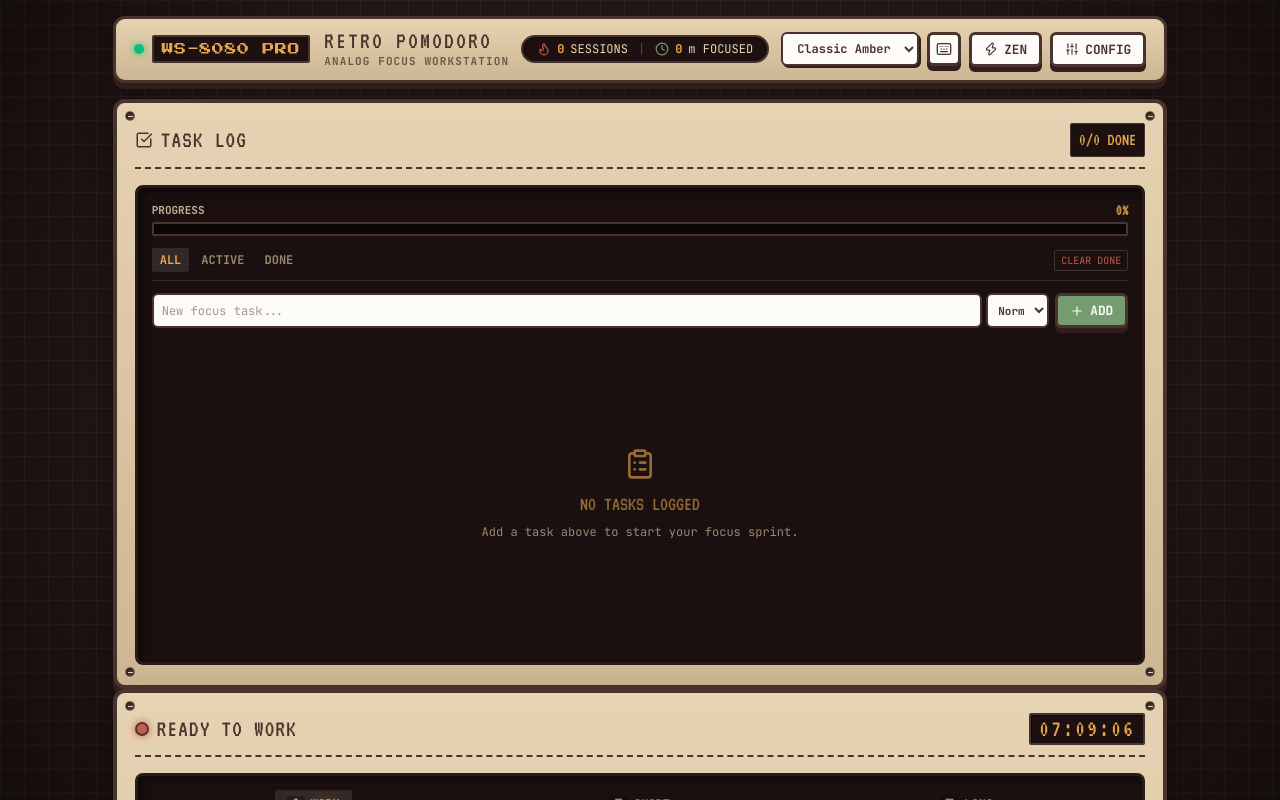
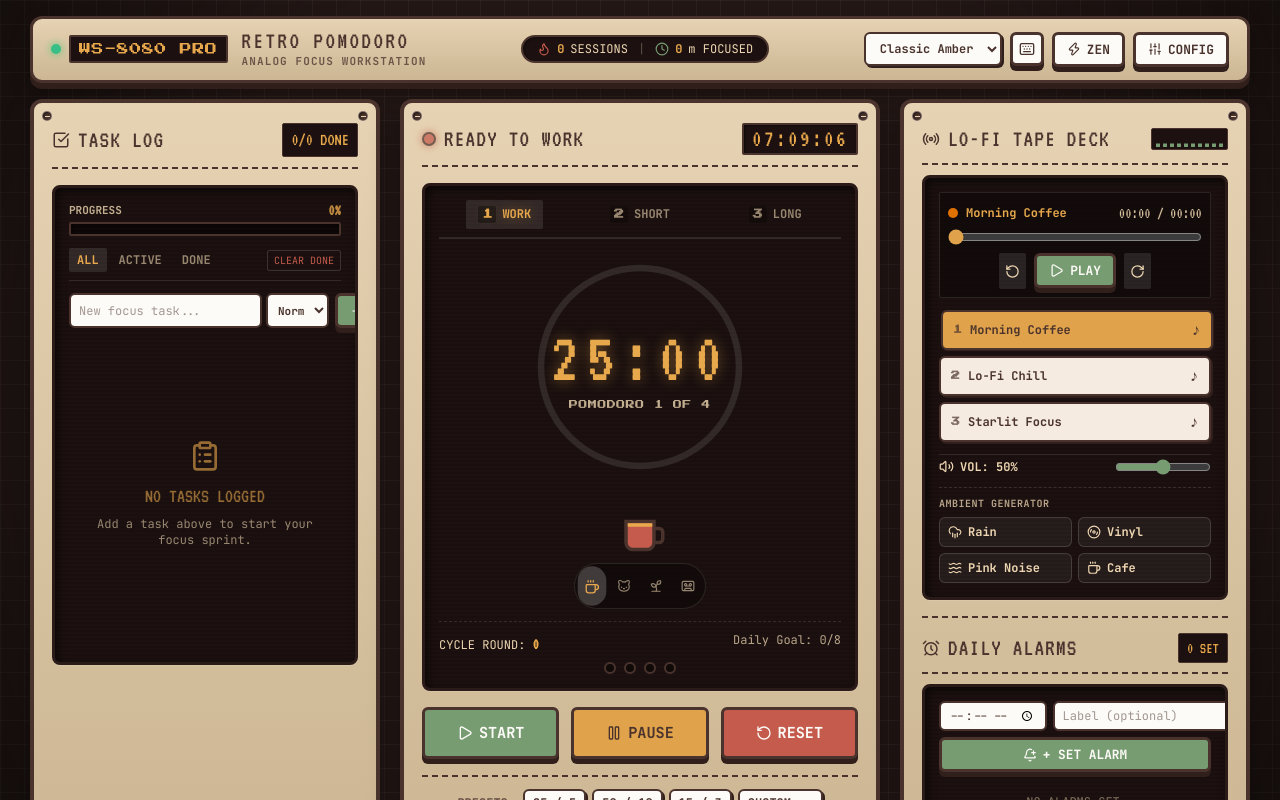
Before and after one commit to thatsyed/retro-pomodoro, a React (Vite) app: page / in a window 1280 px wide. Shown: the top 800 px of the page. Built offline with nearby package versions, Linux system fonts and the light colour scheme.

Commit message:
fix: redo lo-fi tape deck and position main pomodoro timer in center with audio & alarms on right

```diff
--- a/src/App.jsx
+++ b/src/App.jsx
@@ -1,4 +1,4 @@
-import React, { useState, useEffect, useCallback } from 'react';
+import React, { useState, useEffect } from 'react';
 import { StationHeader } from './components/header/StationHeader';
 import { TimerDeck } from './components/timer/TimerDeck';
 import { TaskDeck } from './components/tasks/TaskDeck';
@@ -14,7 +14,6 @@ import { useTaskManager } from './hooks/useTaskManager';
 import { useAlarmManager } from './hooks/useAlarmManager';
 import { useWakeLock } from './hooks/useWakeLock';
 import { DEFAULT_SETTINGS } from './types';
-import { SvgIcon } from './components/common/SvgIcon';
 
 export function App() {
   // 1. Persistent State
@@ -35,13 +34,13 @@ export function App() {
 
   // Apply Theme & Scanlines to document root
   useEffect(() => {
-    document.documentElement.setAttribute('data-theme', settings.theme || 'classic');
-    document.body.classList.toggle('no-scanlines', settings.scanlines === false);
+    document.documentElement.setAttribute('data-theme', settings?.theme || 'classic');
+    document.body.classList.toggle('no-scanlines', settings?.scanlines === false);
     document.body.classList.toggle('zen-mode', zenMode);
-  }, [settings.theme, settings.scanlines, zenMode]);
+  }, [settings?.theme, settings?.scanlines, zenMode]);
 
   // 2. Audio Engine
-  const audioEngine = useAudioEngine(settings, setSettings);
+  const audioEngine = useAudioEngine(settings);
 
   // 3. Pomodoro Timer
   const timer = usePomodoroTimer(
@@ -50,7 +49,7 @@ export function App() {
     setStats,
     (completedMode) => audioEngine.triggerTimerComplete(completedMode),
     () => {
-      if (settings.tickingEnabled) audioEngine.triggerClick();
+      if (settings?.tickingEnabled) audioEngine.triggerClick();
     }
   );
 
@@ -151,10 +150,10 @@ export function App() {
 
       {/* Top Station Hardware Header */}
       <StationHeader
-        theme={settings.theme || 'classic'}
+        theme={settings?.theme || 'classic'}
         onSelectTheme={handleSelectTheme}
-        todayPomos={stats.todayPomos || 0}
-        todayFocusMinutes={stats.todayFocusMinutes || 0}
+        todayPomos={stats?.todayPomos || 0}
+        todayFocusMinutes={stats?.todayFocusMinutes || 0}
         zenMode={zenMode}
         onToggleZenMode={() => {
           audioEngine.triggerClick();
@@ -219,7 +218,7 @@ export function App() {
         </button>
       </nav>
 
-      {/* Main 3-Deck Workstation Layout */}
+      {/* Main 3-Deck Workstation Layout: Left = Tasks, Center = Pomodoro Timer, Right = Audio & Alarms */}
       <main className="workstation-container" id="workstation-container">
         {/* LEFT DECK: Task Operations Log */}
         <div className={mobileTab === 'deck-tasks' ? 'block' : 'hidden md:block'}>
@@ -235,8 +234,8 @@ export function App() {
           />
         </div>
 
-        {/* CENTER DECK: Primary Pomodoro Engine */}
-        <div className={mobileTab === 'deck-timer' ? 'block' : 'hidden md:block'}>
+        {/* CENTER DECK: Primary Pomodoro Engine (Main Product) */}
+        <div className={`deck-center-wrapper ${mobileTab === 'deck-timer' ? 'block' : 'hidden md:block'}`}>
           <TimerDeck
             currentMode={timer.currentMode}
             timerState={timer.timerState}
@@ -244,7 +243,7 @@ export function App() {
             strokeDashoffset={timer.strokeDashoffset}
             completedSessions={timer.completedSessions}
             currentClock={alarmManager.currentClock}
-            activeSprite={settings.activeSprite || 'mug'}
+            activeSprite={settings?.activeSprite || 'mug'}
             onSelectSprite={handleSelectSprite}
             onSwitchMode={(mode) => {
               audioEngine.triggerClick();
@@ -264,11 +263,11 @@ export function App() {
             }}
             onApplyPreset={handleApplyPreset}
             onOpenCustomSettings={() => setIsSettingsOpen(true)}
-            dailyGoal={settings.dailyGoal || 8}
+            dailyGoal={settings?.dailyGoal || 8}
           />
         </div>
 
-        {/* RIGHT DECK: Lo-Fi Tape Deck & Alarms */}
+        {/* RIGHT DECK: Audio & Alarms Subsystem */}
         <div className={mobileTab === 'deck-aux' ? 'block' : 'hidden md:block'}>
           <AudioDeck
             isPlayingMusic={audioEngine.isPlayingMusic}
@@ -276,8 +275,15 @@ export function App() {
             currentTrack={audioEngine.currentTrack}
             musicVolume={audioEngine.musicVolume}
             onSetMusicVolume={audioEngine.setMusicVolume}
+            currentTime={audioEngine.currentTime}
+            duration={audioEngine.duration}
+            isMuted={audioEngine.isMuted}
+            onToggleMute={audioEngine.toggleMute}
+            onSeek={audioEngine.seek}
             onToggleMusic={audioEngine.toggleMusic}
-            onSelectTrack={audioEngine.selectTrack}
+            onSelectTrack={audioEngine.playTrack}
+            onNextTrack={audioEngine.nextTrack}
+            onPrevTrack={audioEngine.prevTrack}
             activeAmbient={audioEngine.activeAmbient}
             onToggleAmbient={audioEngine.toggleAmbient}
             alarms={alarmManager.alarms}
@@ -296,6 +302,7 @@ export function App() {
           <span><kbd>R</kbd> RESET</span>
           <span><kbd>Z</kbd> ZEN MODE</span>
           <span><kbd>W</kbd>/<kbd>S</kbd>/<kbd>L</kbd> MODES</span>
+          <span><kbd>M</kbd> MUSIC</span>
           <span><kbd>?</kbd> SHORTCUTS</span>
         </div>
         <div className="text-[10px] tracking-wider opacity-60">
--- a/src/components/audio/AudioDeck.jsx
+++ b/src/components/audio/AudioDeck.jsx
@@ -5,6 +5,7 @@ import { AlarmList } from './AlarmList';
 import { RetroButton } from '../common/RetroButton';
 import { SvgIcon } from '../common/SvgIcon';
 import { MUSIC_TRACKS } from '../../types';
+import { formatTime } from '../../utils/formatters';
 
 export function AudioDeck({
   isPlayingMusic,
@@ -12,8 +13,15 @@ export function AudioDeck({
   currentTrack,
   musicVolume,
   onSetMusicVolume,
+  currentTime = 0,
+  duration = 0,
+  isMuted = false,
+  onToggleMute,
+  onSeek,
   onToggleMusic,
   onSelectTrack,
+  onNextTrack,
+  onPrevTrack,
   activeAmbient,
   onToggleAmbient,
   alarms,
@@ -22,6 +30,8 @@ export function AudioDeck({
   onDeleteAlarm,
   isAudioPlaying
 }) {
+  const progressPercent = duration > 0 ? (currentTime / duration) * 100 : 0;
+
   return (
     <section
       className="console-deck deck-side deck-aux-panel relative flex flex-col gap-4"
@@ -33,7 +43,7 @@ export function AudioDeck({
       <span className="chassis-screw screw-bl" />
       <span className="chassis-screw screw-br" />
 
-      {/* Submodule 1: Lo-Fi Tape Deck & Ambient */}
+      {/* Submodule 1: Lo-Fi Tape Deck */}
       <div className="flex flex-col gap-2.5">
         <div className="flex justify-between items-center border-b-2 border-dashed border-[var(--color-border)] pb-2">
           <div className="flex items-center gap-2">
@@ -45,8 +55,68 @@ export function AudioDeck({
           <Equalizer isPlaying={isAudioPlaying} />
         </div>
 
-        <div className="deck-screen flex flex-col gap-2.5">
-          {/* Track Selection Buttons */}
+        <div className="deck-screen flex flex-col gap-3">
+          {/* Cassette Graphic & Now Playing Status */}
+          <div className="bg-black/30 border border-white/10 rounded-xs p-2 flex flex-col gap-2 z-[6]">
+            <div className="flex items-center justify-between">
+              <div className="flex items-center gap-2">
+                <span className={`w-2.5 h-2.5 rounded-full ${isPlayingMusic ? 'bg-emerald-400 shadow-[0_0_8px_#34d399] animate-pulse' : 'bg-amber-600'}`} />
+                <span className="font-mono text-xs font-bold text-[var(--color-screen-glow)] truncate max-w-[160px]">
+                  {currentTrack.name}
+                </span>
+              </div>
+              <span className="font-['VT323',monospace] text-base text-[var(--color-screen-text)] tabular-nums opacity-90">
+                {formatTime(Math.floor(currentTime))} / {formatTime(Math.floor(duration))}
+              </span>
+            </div>
+
+            {/* Track Progress Scrubber */}
+            <div className="flex items-center gap-2">
+              <input
+                type="range"
+                min="0"
+                max="100"
+                step="0.5"
+                value={isNaN(progressPercent) ? 0 : progressPercent}
+                onChange={(e) => onSeek?.(parseFloat(e.target.value))}
+                aria-label="Track progress seek"
+                className="w-full h-2 bg-black/50 rounded-xs accent-[var(--color-warning)] cursor-pointer"
+              />
+            </div>
+
+            {/* Cassette Transport Controls */}
+            <div className="flex items-center justify-center gap-2 pt-1">
+              <button
+                onClick={onPrevTrack}
+                aria-label="Previous track"
+                className="p-1.5 bg-white/10 hover:bg-white/20 rounded-xs text-[var(--color-screen-text)] transition-colors cursor-pointer"
+                title="Previous Track"
+              >
+                <SvgIcon name="RotateCcw" size={15} />
+              </button>
+
+              <RetroButton
+                variant={isPlayingMusic ? 'warning' : 'primary'}
+                size="sm"
+                onClick={onToggleMusic}
+                className="px-4 py-1.5"
+              >
+                <SvgIcon name={isPlayingMusic ? 'Pause' : 'Play'} size={15} />
+                <span>{isPlayingMusic ? 'PAUSE' : 'PLAY'}</span>
+              </RetroButton>
+
+              <button
+                onClick={onNextTrack}
+                aria-label="Next track"
+                className="p-1.5 bg-white/10 hover:bg-white/20 rounded-xs text-[var(--color-screen-text)] transition-colors cursor-pointer"
+                title="Next Track"
+              >
+                <SvgIcon name="RotateCcw" size={15} className="scale-x-[-1]" />
+              </button>
+            </div>
+          </div>
+
+          {/* Track Selector List */}
           <div className="flex flex-col gap-1.5 z-[6]">
             {MUSIC_TRACKS.map((track, idx) => {
               const isActive = idx === currentTrackIndex;
@@ -54,64 +124,52 @@ export function AudioDeck({
                 <button
                   key={track.id}
                   onClick={() => onSelectTrack(idx)}
-                  className={`flex items-center justify-between py-1.5 px-2.5 rounded-[var(--btn-radius)] border-2 border-[var(--color-border)] font-mono text-xs font-bold transition-colors cursor-pointer ${
+                  className={`flex items-center justify-between py-1.5 px-2.5 rounded-[var(--btn-radius)] border-2 border-[var(--color-border)] font-mono text-xs font-bold transition-all cursor-pointer ${
                     isActive
-                      ? 'bg-[var(--color-warning)] text-[var(--color-border)] shadow-[1px_1px_0_var(--color-btn-shadow)]'
+                      ? 'bg-[var(--color-warning)] text-[var(--color-border)] shadow-[1px_1px_0_var(--color-btn-shadow)] translate-x-0.5'
                       : 'bg-[var(--color-card)] text-[var(--color-border)] hover:bg-[var(--color-warning)] shadow-[2px_2px_0_var(--color-btn-shadow)]'
                   }`}
                 >
-                  <span>{track.name}</span>
+                  <div className="flex items-center gap-2 truncate">
+                    <span className="font-['Press_Start_2P',cursive] text-[9px] opacity-70">{idx + 1}</span>
+                    <span className="truncate">{track.name}</span>
+                  </div>
                   <span className="font-['VT323',monospace] text-base">
-                    {isActive && isPlayingMusic ? '♪ PLAYING' : '♪'}
+                    {isActive && isPlayingMusic ? '♪ ACTIVE' : '♪'}
                   </span>
                 </button>
               );
             })}
           </div>
 
-          {/* Status Bar */}
-          <div className="text-xs font-bold text-center py-1 px-2 bg-white/10 rounded-xs text-[var(--color-screen-glow)] z-[6]">
-            {isPlayingMusic ? `Now Playing: ${currentTrack.name}` : `Status: Paused (${currentTrack.name})`}
-          </div>
-
-          {/* Play/Pause Button */}
-          <div className="z-[6]">
-            <RetroButton
-              variant={isPlayingMusic ? 'warning' : 'primary'}
-              size="md"
-              onClick={onToggleMusic}
-              className="w-full"
+          {/* Volume Control Row */}
+          <div className="flex justify-between items-center z-[6] text-xs font-bold pt-1 border-t border-white/10">
+            <button
+              onClick={onToggleMute}
+              className="flex items-center gap-1.5 text-[var(--color-screen-text)] hover:text-[var(--color-warning)] cursor-pointer"
+              title={isMuted ? 'Unmute' : 'Mute'}
             >
-              <SvgIcon name={isPlayingMusic ? 'Pause' : 'Play'} size={16} />
-              <span>{isPlayingMusic ? 'PAUSE MUSIC' : 'PLAY MUSIC'}</span>
-            </RetroButton>
-          </div>
-
-          {/* Volume Slider */}
-          <div className="flex justify-between items-center z-[6] text-xs font-bold">
-            <label htmlFor="music-volume-slider" className="flex items-center gap-1">
-              <SvgIcon name="Volume2" size={14} />
-              <span>VOL: {Math.round(musicVolume * 100)}%</span>
-            </label>
+              <SvgIcon name={isMuted ? 'VolumeX' : 'Volume2'} size={15} />
+              <span>VOL: {isMuted ? 'MUTE' : `${Math.round(musicVolume * 100)}%`}</span>
+            </button>
             <input
-              id="music-volume-slider"
               type="range"
               min="0"
               max="1"
               step="0.05"
-              value={musicVolume}
+              value={isMuted ? 0 : musicVolume}
               onChange={(e) => onSetMusicVolume(parseFloat(e.target.value))}
               aria-label="Music Volume"
-              className="w-28 accent-[var(--color-primary)] cursor-pointer"
+              className="w-24 accent-[var(--color-primary)] cursor-pointer"
             />
           </div>
 
-          {/* Ambient Generator Channels */}
+          {/* Ambient Noise Generator */}
           <AmbientGen activeAmbient={activeAmbient} onToggleAmbient={onToggleAmbient} />
         </div>
       </div>
 
-      {/* Submodule 2: Scheduled Alarms */}
+      {/* Submodule 2: Scheduled Daily Alarms */}
       <div className="flex flex-col gap-2.5 border-t-2 border-dashed border-[var(--color-border)] pt-3.5">
         <div className="flex justify-between items-center border-b-2 border-dashed border-[var(--color-border)] pb-2">
           <div className="flex items-center gap-2">
--- a/src/components/common/SvgIcon.jsx
+++ b/src/components/common/SvgIcon.jsx
@@ -8,6 +8,8 @@ import {
   Pause,
   RotateCcw,
   Volume2,
+  VolumeX,
+  Volume1,
   Radio,
   AlarmClock,
   BellPlus,
@@ -41,6 +43,8 @@ const ICON_MAP = {
   Pause,
   RotateCcw,
   Volume2,
+  VolumeX,
+  Volume1,
   Radio,
   AlarmClock,
   BellPlus,
--- a/src/hooks/useAudioEngine.js
+++ b/src/hooks/useAudioEngine.js
@@ -8,23 +8,60 @@ import {
   createAmbientGenerator
 } from '../utils/audioSynth';
 
-export function useAudioEngine(settings, saveSettings) {
+export function useAudioEngine(settings) {
   const [isPlayingMusic, setIsPlayingMusic] = useState(false);
   const [currentTrackIndex, setCurrentTrackIndex] = useState(0);
-  const [musicVolume, setMusicVolume] = useState(0.4);
+  const [musicVolume, setMusicVolume] = useState(0.5);
+  const [currentTime, setCurrentTime] = useState(0);
+  const [duration, setDuration] = useState(0);
+  const [isMuted, setIsMuted] = useState(false);
   const [activeAmbient, setActiveAmbient] = useState(null);
+  const [ambientVolume, setAmbientVolume] = useState(0.4);
 
   const audioRef = useRef(null);
   const ambientGenRef = useRef(null);
 
-  // Initialize background music element
+  // Initialize background audio element
   useEffect(() => {
     const audio = new Audio();
-    audio.loop = true;
+    audio.preload = 'metadata';
+    audio.src = MUSIC_TRACKS[0]?.src || '';
     audio.volume = musicVolume;
     audioRef.current = audio;
 
+    const onTimeUpdate = () => {
+      setCurrentTime(audio.currentTime);
+    };
+
+    const onLoadedMetadata = () => {
+      setDuration(audio.duration || 0);
+    };
+
+    const onEnded = () => {
+      // Auto-advance to next track in loop
+      setCurrentTrackIndex((prev) => {
+        const nextIndex = (prev + 1) % MUSIC_TRACKS.length;
+        audio.src = MUSIC_TRACKS[nextIndex].src;
+        audio.play().then(() => setIsPlayingMusic(true)).catch(() => setIsPlayingMusic(false));
+        return nextIndex;
+      });
+    };
+
+    const onPlay = () => setIsPlayingMusic(true);
+    const onPause = () => setIsPlayingMusic(false);
+
+    audio.addEventListener('timeupdate', onTimeUpdate);
+    audio.addEventListener('loadedmetadata', onLoadedMetadata);
+    audio.addEventListener('ended', onEnded);
+    audio.addEventListener('play', onPlay);
+    audio.addEventListener('pause', onPause);
+
     return () => {
+      audio.removeEventListener('timeupdate', onTimeUpdate);
+      audio.removeEventListener('loadedmetadata', onLoadedMetadata);
+      audio.removeEventListener('ended', onEnded);
+      audio.removeEventListener('play', onPlay);
+      audio.removeEventListener('pause', onPause);
       audio.pause();
       audio.src = '';
     };
@@ -33,43 +70,50 @@ export function useAudioEngine(settings, saveSettings) {
   // Update volume
   useEffect(() => {
     if (audioRef.current) {
-      audioRef.current.volume = musicVolume;
+      audioRef.current.volume = isMuted ? 0 : musicVolume;
     }
-  }, [musicVolume]);
+  }, [musicVolume, isMuted]);
 
+  // SFX Triggers
   const triggerClick = useCallback(() => {
-    playClickSound(settings.volume, settings.soundEnabled);
-  }, [settings.volume, settings.soundEnabled]);
+    playClickSound(settings?.volume ?? 0.6, settings?.soundEnabled ?? true);
+  }, [settings?.volume, settings?.soundEnabled]);
 
   const triggerTaskDone = useCallback(() => {
-    playTaskDoneSound(settings.volume, settings.soundEnabled);
-  }, [settings.volume, settings.soundEnabled]);
+    playTaskDoneSound(settings?.volume ?? 0.6, settings?.soundEnabled ?? true);
+  }, [settings?.volume, settings?.soundEnabled]);
 
   const triggerTimerComplete = useCallback((mode) => {
-    playTimerCompleteSound(mode, settings.volume, settings.soundEnabled);
-  }, [settings.volume, settings.soundEnabled]);
+    playTimerCompleteSound(mode, settings?.volume ?? 0.6, settings?.soundEnabled ?? true);
+  }, [settings?.volume, settings?.soundEnabled]);
 
   const triggerAlarmAlert = useCallback(() => {
-    playAlarmChime(settings.volume, settings.soundEnabled);
-  }, [settings.volume, settings.soundEnabled]);
+    playAlarmChime(settings?.volume ?? 0.6, settings?.soundEnabled ?? true);
+  }, [settings?.volume, settings?.soundEnabled]);
 
-  const playMusic = useCallback((index = currentTrackIndex) => {
-    if (!audioRef.current) return;
+  // Track Playback Controls
+  const playTrack = useCallback((index) => {
+    const audio = audioRef.current;
+    if (!audio) return;
     const track = MUSIC_TRACKS[index] || MUSIC_TRACKS[0];
-    setCurrentTrackIndex(index);
-    audioRef.current.src = track.src;
-    audioRef.current.volume = musicVolume;
-    audioRef.current.play().then(() => {
+
+    if (index !== currentTrackIndex || !audio.src.includes(track.src)) {
+      audio.src = track.src;
+      setCurrentTrackIndex(index);
+    }
+
+    audio.play().then(() => {
       setIsPlayingMusic(true);
     }).catch((err) => {
-      console.warn('Playback requires user interaction', err);
+      console.warn('Playback waiting for user interaction:', err);
       setIsPlayingMusic(false);
     });
-  }, [currentTrackIndex, musicVolume]);
+  }, [currentTrackIndex]);
 
-  const pauseMusic = useCallback(() => {
-    if (audioRef.current) {
-      audioRef.current.pause();
+  const pauseTrack = useCallback(() => {
+    const audio = audioRef.current;
+    if (audio) {
+      audio.pause();
       setIsPlayingMusic(false);
     }
   }, []);
@@ -77,21 +121,39 @@ export function useAudioEngine(settings, saveSettings) {
   const toggleMusic = useCallback(() => {
     triggerClick();
     if (isPlayingMusic) {
-      pauseMusic();
+      pauseTrack();
     } else {
-      playMusic(currentTrackIndex);
+      playTrack(currentTrackIndex);
     }
-  }, [isPlayingMusic, playMusic, pauseMusic, currentTrackIndex, triggerClick]);
+  }, [isPlayingMusic, playTrack, pauseTrack, currentTrackIndex, triggerClick]);
 
-  const selectTrack = useCallback((index) => {
+  const nextTrack = useCallback(() => {
     triggerClick();
-    if (index === currentTrackIndex && isPlayingMusic) {
-      pauseMusic();
-    } else {
-      playMusic(index);
+    const nextIdx = (currentTrackIndex + 1) % MUSIC_TRACKS.length;
+    playTrack(nextIdx);
+  }, [currentTrackIndex, playTrack, triggerClick]);
+
+  const prevTrack = useCallback(() => {
+    triggerClick();
+    const prevIdx = (currentTrackIndex - 1 + MUSIC_TRACKS.length) % MUSIC_TRACKS.length;
+    playTrack(prevIdx);
+  }, [currentTrackIndex, playTrack, triggerClick]);
+
+  const seek = useCallback((percentage) => {
+    const audio = audioRef.current;
+    if (audio && duration > 0) {
+      const newTime = (percentage / 100) * duration;
+      audio.currentTime = newTime;
+      setCurrentTime(newTime);
     }
-  }, [currentTrackIndex, isPlayingMusic, playMusic, pauseMusic, triggerClick]);
+  }, [duration]);
 
+  const toggleMute = useCallback(() => {
+    triggerClick();
+    setIsMuted((prev) => !prev);
+  }, [triggerClick]);
+
+  // Ambient Generator Controls
   const toggleAmbient = useCallback((type) => {
     triggerClick();
     if (activeAmbient === type) {
@@ -104,10 +166,10 @@ export function useAudioEngine(settings, saveSettings) {
       if (ambientGenRef.current) {
         ambientGenRef.current.stop();
       }
-      ambientGenRef.current = createAmbientGenerator(type, settings.volume);
+      ambientGenRef.current = createAmbientGenerator(type, (settings?.volume ?? 0.6) * ambientVolume);
       setActiveAmbient(type);
     }
-  }, [activeAmbient, settings.volume, triggerClick]);
+  }, [activeAmbient, settings?.volume, ambientVolume, triggerClick]);
 
   return {
     isPlayingMusic,
@@ -115,10 +177,20 @@ export function useAudioEngine(settings, saveSettings) {
     currentTrack: MUSIC_TRACKS[currentTrackIndex] || MUSIC_TRACKS[0],
     musicVolume,
     setMusicVolume,
+    currentTime,
+    duration,
+    isMuted,
+    toggleMute,
+    seek,
+    toggleMusic,
+    playTrack,
+    pauseTrack,
+    nextTrack,
+    prevTrack,
     activeAmbient,
-    toggleMusic,
-    selectTrack,
     toggleAmbient,
+    ambientVolume,
+    setAmbientVolume,
     triggerClick,
     triggerTaskDone,
     triggerTimerComplete,
--- a/src/index.css
+++ b/src/index.css
@@ -255,6 +255,22 @@ body {
   z-index: 1;
 }
 
+/* Main 3-Deck Workstation Layout */
+.workstation-container {
+  display: grid;
+  grid-template-columns: minmax(310px, 350px) minmax(400px, 480px) minmax(310px, 350px);
+  gap: 20px;
+  align-items: stretch;
+  justify-content: center;
+  width: 100%;
+  transition: all 0.3s cubic-bezier(0.16, 1, 0.3, 1);
+}
+
+.deck-center-wrapper {
+  display: flex;
+  flex-direction: column;
+}
+
 .console-deck {
   background: linear-gradient(180deg, var(--color-chassis) 0%, var(--color-chassis-dark) 100%);
   border: 4px solid var(--color-border);
@@ -265,6 +281,7 @@ body {
   flex-direction: column;
   gap: 16px;
   position: relative;
+  height: 100%;
 }
 
 .deck-center {
@@ -451,7 +468,7 @@ body.zen-mode .workstation-container {
   .workstation-container {
     grid-template-columns: minmax(280px, 1fr) minmax(280px, 1fr);
   }
-  .deck-center {
+  .deck-center-wrapper {
     grid-column: 1 / -1;
     order: -1;
   }
```
